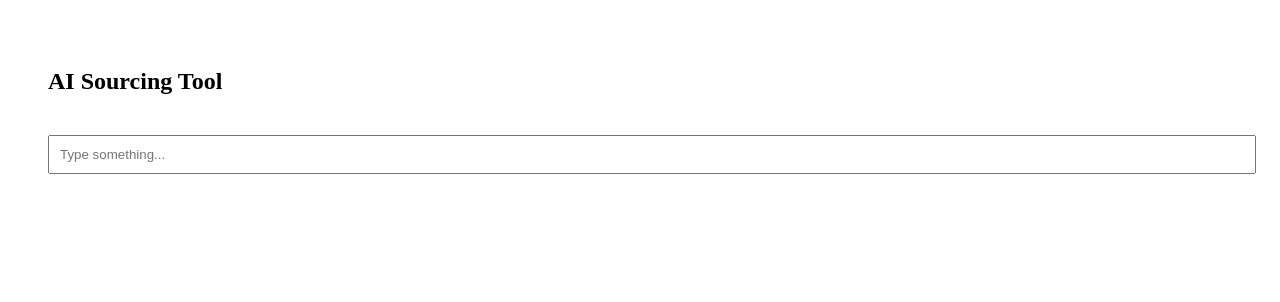
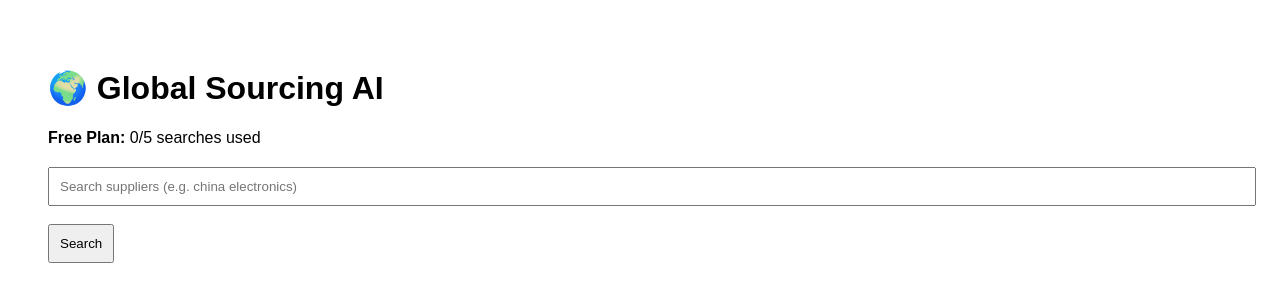
Before and after one commit to arslan9zaki/use-smart-async-demo, a React (Vite) app: page / in a window 1280 px wide. Shown: the top 302 px of the page. Built offline with nearby package versions, Linux system fonts and the light colour scheme.

Commit message:
Update App.jsx

```diff
--- a/src/App.jsx
+++ b/src/App.jsx
@@ -1,154 +1,104 @@
-import { useState, useEffect, useRef, useCallback } from "react";
+import { useState, useEffect } from "react";
 
-// ─── useSmartAsync ─────────────────────────────────────
-function useSmartAsync({ fn, onSuccess, onError, debounceMs = 0 }) {
+export default function App() {
+  const [query, setQuery] = useState("");
   const [data, setData] = useState(null);
-  const [error, setError] = useState(null);
   const [loading, setLoading] = useState(false);
 
-  const requestIdRef = useRef(0);
-  const abortRef = useRef(null);
-  const debounceRef = useRef(null);
-  const fnRef = useRef(fn);
+  // ─── Usage limit (FREE PLAN) ─────────────────────────
+  const [usage, setUsage] = useState(() => {
+    return Number(localStorage.getItem("usage") || 0);
+  });
 
-  useEffect(() => { fnRef.current = fn; }, [fn]);
+  const LIMIT = 5;
 
-  useEffect(() => () => {
-    abortRef.current?.abort();
-    clearTimeout(debounceRef.current);
-  }, []);
+  const search = async () => {
+    if (!query) return;
 
-  const run = useCallback((...args) => {
-    return new Promise((resolve, reject) => {
-      clearTimeout(debounceRef.current);
-
-      debounceRef.current = setTimeout(async () => {
-        abortRef.current?.abort();
-        abortRef.current = new AbortController();
-
-        const requestId = ++requestIdRef.current;
+    if (usage >= LIMIT) {
+      alert("Free limit reached. Upgrade to PRO.");
+      return;
+    }
 
     setLoading(true);
-        setError(null);
 
     try {
-          const result = await fnRef.current({
-            signal: abortRef.current.signal,
-            args
+      const res = await fetch("/api/ai-search", {
+        method: "POST",
+        headers: {
+          "Content-Type": "application/json",
+        },
+        body: JSON.stringify({ query }),
       });
 
-          if (requestId !== requestIdRef.current) return;
+      const json = await res.json();
 
-          setData(result);
-          onSuccess?.(result);
-          resolve(result);
+      setData(json);
 
+      const newUsage = usage + 1;
+      setUsage(newUsage);
+      localStorage.setItem("usage", newUsage);
     } catch (err) {
-          if (requestId !== requestIdRef.current) return;
-
-          setError(err.message);
-          onError?.(err.message);
-          reject(err);
-
-        } finally {
-          if (requestId === requestIdRef.current) setLoading(false);
-        }
-      }, debounceMs);
-    });
-  }, [debounceMs, onSuccess, onError]);
-
-  return { data, error, loading, run };
+      alert("Error");
     }
 
-// ─── UI ────────────────────────────────────────────────
-function ResultsPanel({ data }) {
+    setLoading(false);
+  };
+
   return (
-    <div style={{ marginTop: 20 }}>
-      <h3>{data.suggestedCountry}</h3>
+    <div style={{ padding: 40, fontFamily: "Arial" }}>
+      <h1>🌍 Global Sourcing AI</h1>
+
+      {/* PLAN INFO */}
+      <div style={{ marginBottom: 20 }}>
+        <b>Free Plan:</b> {usage}/{LIMIT} searches used
+      </div>
+
+      {/* INPUT */}
+      <input
+        value={query}
+        onChange={(e) => setQuery(e.target.value)}
+        placeholder="Search suppliers (e.g. china electronics)"
+        style={{ width: "100%", padding: 10 }}
+      />
+
+      <br /><br />
+
+      <button onClick={search} style={{ padding: 10 }}>
+        Search
+      </button>
+
+      {loading && <p>Loading...</p>}
+
+      {/* RESULTS */}
+      {data && (
+        <div style={{ marginTop: 30 }}>
+          <h2>{data.suggestedCountry}</h2>
           <p>{data.summary}</p>
 
           <p><b>Type:</b> {data.bestSupplierType}</p>
           <p><b>Price:</b> {data.estimatedPriceRange}</p>
           <p><b>Risk:</b> {data.riskLevel}</p>
 
-      <h4>Suppliers</h4>
+          <h3>Suppliers</h3>
           <ul>
             {data.suppliers?.map((s, i) => (
               <li key={i}>
-            <b>{s.name}</b> — {s.location}<br />
+                <b>{s.name}</b> — {s.location}
+                <br />
                 {s.description}
               </li>
             ))}
           </ul>
 
-      <h4>Tips</h4>
+          <h3>Tips</h3>
           <ul>
-        {data.tips?.map((t, i) => <li key={i}>{t}</li>)}
+            {data.tips?.map((t, i) => (
+              <li key={i}>{t}</li>
+            ))}
           </ul>
-
-      <p>
-        Usage: {data.usage?.remaining}/{data.usage?.limit}
-      </p>
+        </div>
+      )}
     </div>
   );
 }
-
-// ─── MAIN APP ──────────────────────────────────────────
-export default function App() {
-  const [query, setQuery] = useState("");
-  const [useMock, setUseMock] = useState(false);
-
-  const apiFn = useCallback(async ({ signal, args: [query] }) => {
-
-    // ─── REAL API ONLY ─────────────────────────────
-    const res = await fetch("/api/ai-search", {
-      method: "POST",
-      headers: {
-        "Content-Type": "application/json",
-        "x-user-id": "user123"
-      },
-      body: JSON.stringify({ query }),
-      signal
-    });
-
-    const data = await res.json();
-
-    if (!res.ok) {
-      throw new Error(data.error || "Request failed");
-    }
-
-    return data;
-
-  }, []);
-
-  const { data, error, loading, run } = useSmartAsync({
-    fn: apiFn,
-    debounceMs: 400
-  });
-
-  return (
-    <div style={{ padding: 40 }}>
-      <h2>AI Sourcing Tool</h2>
-
-      <input
-        value={query}
-        onChange={(e) => {
-          const val = e.target.value;
-          setQuery(val);
-          if (val.trim()) run(val);
-        }}
-        placeholder="Type something..."
-        style={{
-          width: "100%",
-          padding: 10,
-          marginTop: 20
-        }}
-      />
-
-      {loading && <p>Loading...</p>}
-      {error && <p style={{ color: "red" }}>{error}</p>}
-
-      {data && <ResultsPanel data={data} />}
-    </div>
-  );
-}
```
Lines whose indentation alone changed are shown as unchanged.
